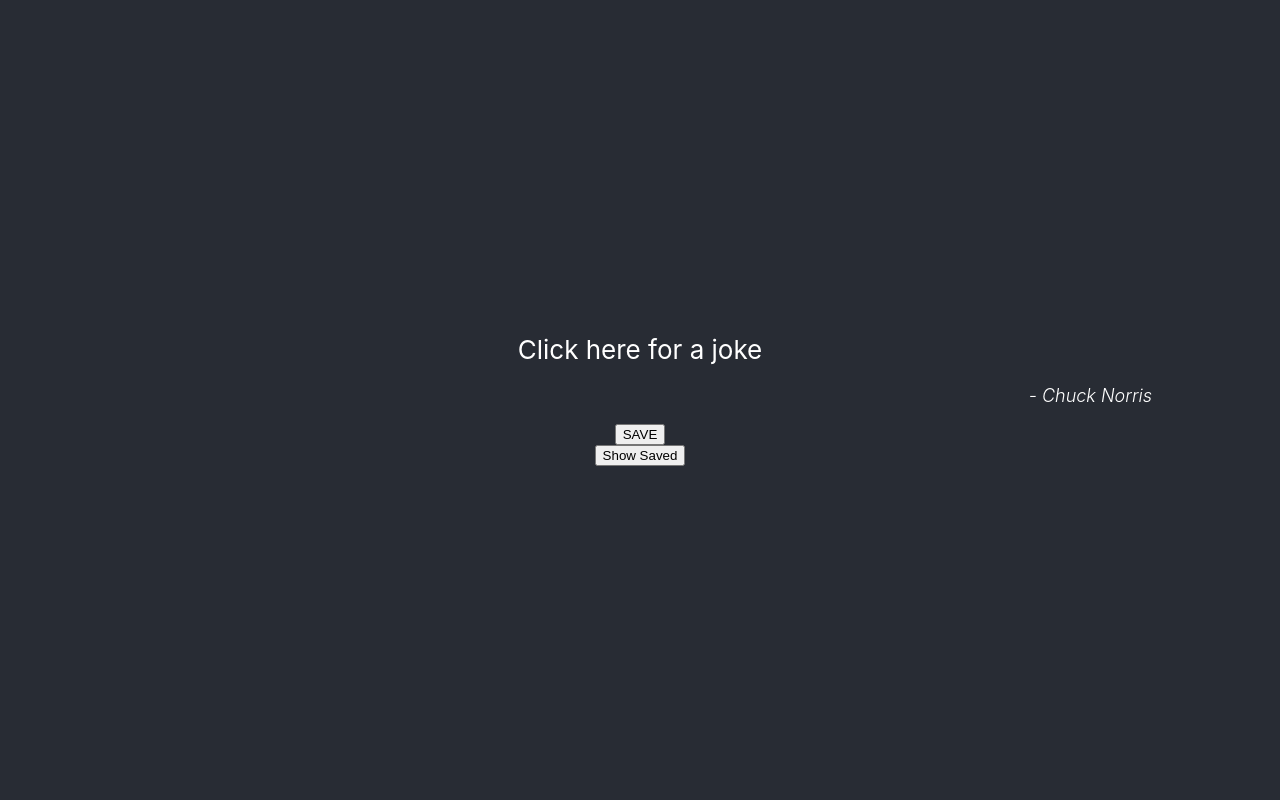
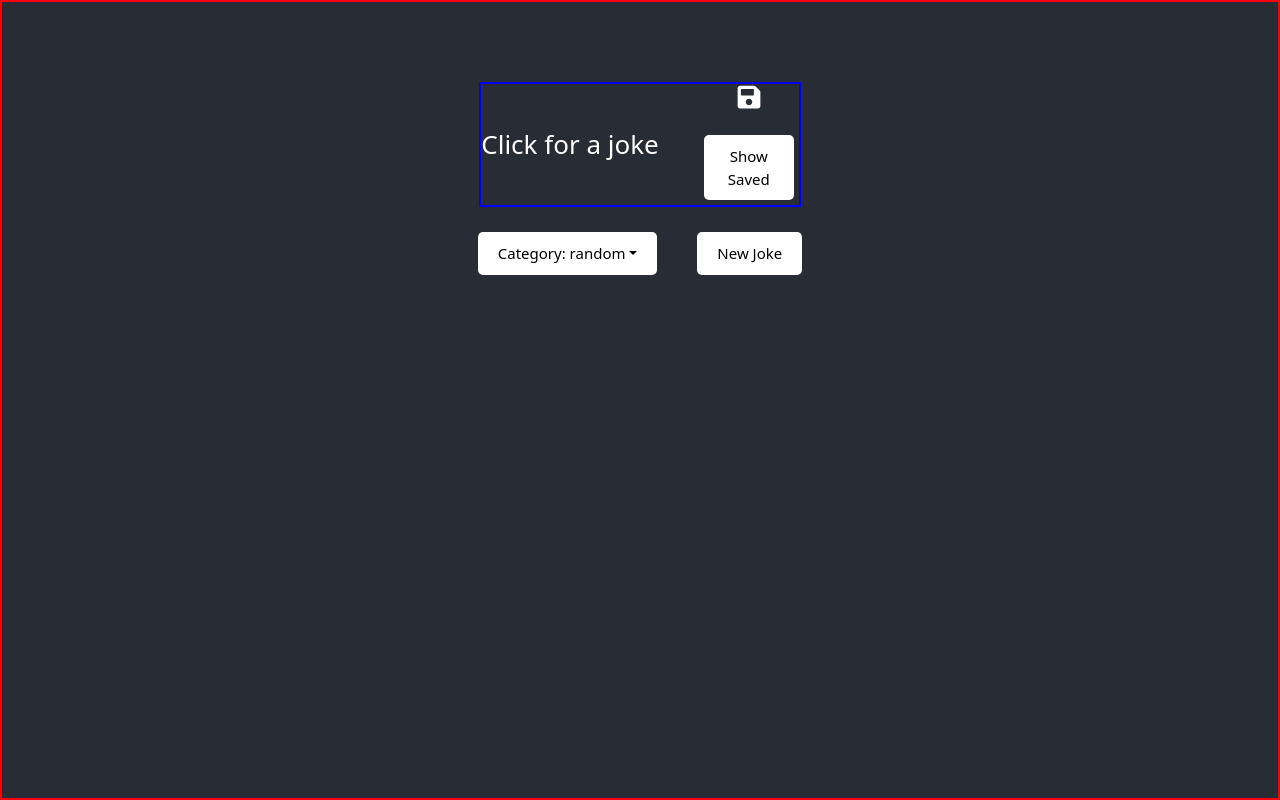
Before and after one commit to ancnnr/chuck-norris, a React (Create React App) app: page / in a window 1280 px wide. Built offline with nearby package versions, Linux system fonts and the light colour scheme; no server answers.

Commit message:
CSS changes done and then overwritten a bit by the bootstrap import (mostly font sizes) Got category drop down working. Just need new joke generation based on cat

```diff
--- a/package.json
+++ b/package.json
@@ -6,7 +6,9 @@
     "@testing-library/jest-dom": "^5.16.2",
     "@testing-library/react": "^12.1.4",
     "@testing-library/user-event": "^13.5.0",
+    "bootstrap": "^5.1.3",
     "react": "^17.0.2",
+    "react-bootstrap": "^2.2.1",
     "react-dom": "^17.0.2",
     "react-icons": "^4.3.1",
     "react-scripts": "5.0.0",
--- a/src/App.css
+++ b/src/App.css
@@ -18,21 +18,46 @@
   }
 }
 
-.App-header {
+.App-container {
   background-color: #282c34;
   min-height: 100vh;
-  padding-left: 10%;
-  padding-right: 10%;
+  padding-left: 15vw;
+  padding-right: 15vw;
+  padding-top: 10vh;
   display: flex;
   flex-direction: column;
   align-items: center;
-  justify-content: center;
+  justify-content: flex-start;
   font-size: calc(10px + 2vmin);
   color: white;
+  border: 2px solid red;
 }
 
+.saved-jokes {
+  margin-top: 20px;
+  border-radius: 10px;
+  background-color: #4e5666;
+  padding: 20px;
+  font-size: calc(1.5vh);
+}
+.save-buttons {
+  display: flex;
+  flex-direction: column;
+  justify-content: center;
+  align-items: center;
+  margin-left: 40px;
+  gap: 20px;
+  max-width: 100px;
+}
 .App-link {
   color: #61dafb;
+}
+
+.App-header {
+  display: flex;
+  justify-content:space-between;
+  align-items: center;
+  border: 2px solid blue
 }
 
 @keyframes App-logo-spin {
@@ -53,3 +78,52 @@
   text-align: right;
 
 }
+
+.btn {
+  background: #fff;
+  color: #000;
+  border: none;
+  padding: 10px 20px;
+  margin: 5px;
+  border-radius: 5px;
+  cursor: pointer;
+  text-decoration: none;
+  font-size: 15px;
+  font-family: inherit;
+}
+
+.action-bar {
+  display: flex;
+  justify-content: center;
+  align-items: center;
+  gap: 30px;
+  margin-top: 20px;
+}
+
+.btn:hover {
+  background: #000;
+  color: #fff;
+}
+.btn:focus {
+  outline: none;
+}
+
+.btn:active {
+  transform: scale(0.98);
+}
+
+.joke-saved {
+  margin: 10px;
+  padding: 10px;
+  background-color: #282c34;
+  border-radius: 10px;
+  display: flex;
+  justify-content: space-between;
+  align-items: center;
+}
+.delete {
+  justify-self: flex-end;
+}
+h3 {
+  display: block;
+}
--- a/src/App.js
+++ b/src/App.js
@@ -1,7 +1,11 @@
+import 'bootstrap/dist/css/bootstrap.min.css';
 import './App.css';
 import { useState } from 'react'
 import Jokes from './components/Jokes'
 import CatLoad from './components/CatLoad'
+import { FaSave } from 'react-icons/fa'
+import ActionBar from './components/ActionBar'
+
 
 function App() {
 
@@ -12,6 +16,8 @@ function App() {
   const [savedJokes, setSavedJokes] = useState([])
 
   const[categories, setCategories] = useState()
+
+  const[catChosen, setCatChosen] = useState("random")
 
   const pullCategories = () => {
     const xhr = new XMLHttpRequest()
@@ -24,6 +30,9 @@ function App() {
     xhr.send()
   }
 
+  const chooseCategory = (cat) => {
+    setCatChosen(cat)
+  }
   const pullJoke = () => {
     const xhr = new XMLHttpRequest()
 
@@ -41,7 +50,7 @@ const saveJoke = () => {
   let duplicates = false
 
   savedJokes.map((joke) => {
-    if(joke.value == jokes.value)
+    if(joke.value === jokes.value)
     {
       duplicates = true
     }
@@ -51,7 +60,6 @@ const saveJoke = () => {
   {
     jokes.key=savedJokes.length+1
     setSavedJokes([...savedJokes,jokes])
-    console.log(categories)
   }
 
 }
@@ -71,16 +79,24 @@ const toggleSavedJokes = () => {
   return (
     <div className="App">
       <CatLoad cat={ pullCategories }/>
-      <header className="App-header">
-        <div onClick={pullJoke}>{ jokes ? jokes.value : 'Click here for a joke' }</div>
-        <p className="author">
-          - Chuck Norris
-        </p>
-        <button onClick={saveJoke}>SAVE</button>
-        <button onClick={toggleSavedJokes}>Show Saved</button>
+      <header className="App-container">
+        <div className="App-header">
+          <div onClick={pullJoke}>{ jokes ? jokes.value : 'Click for a joke' }</div>
+          <div className="save-buttons">
+            <FaSave onClick={() => {saveJoke()}} style={{ color: 'white', cursor: 'pointer' }} />
+            {showSaved ? <button className="btn" onClick={toggleSavedJokes}>Hide Saved</button> :
+            <button className="btn" onClick={toggleSavedJokes}>Show Saved</button>}
+          </div>
+        </div>
 
-        {showSaved && <Jokes savedJokes={savedJokes} onDelete={deleteJoke} /> }
-        {showSaved && savedJokes.length == 0 ? 'No Saved Jokes to Show' : ''}
+        <ActionBar catChosen={catChosen} chooseCat={chooseCategory} onJoke={pullJoke}/>
+
+        {showSaved ?
+        <div className="saved-jokes">
+          {<Jokes savedJokes={savedJokes} onDelete={deleteJoke} /> }
+          {savedJokes.length === 0 ? 'No Saved Jokes to Show' : ''}
+        </div> : ''}
+
       </header>
     </div>
   );
--- /dev/null
+++ b/src/components/ActionBar.js
@@ -0,0 +1,37 @@
+import DropdownButton from 'react-bootstrap/DropdownButton'
+import Dropdown from 'react-bootstrap/Dropdown'
+
+const ActionBar = ({ catChosen, chooseCat, onJoke}) => {
+
+
+    const handleSelect = (e) => {
+        console.log(e)
+        chooseCat(e)
+        }
+
+  return (
+    <div className="action-bar">
+        <DropdownButton id="dropdown-basic-button" onSelect={handleSelect} title={"Category: " + catChosen}>
+            <Dropdown.Item eventKey='animal'>animal</Dropdown.Item>
+            <Dropdown.Item eventKey='career'>career</Dropdown.Item>
+            <Dropdown.Item eventKey='celebrity'>celebrity</Dropdown.Item>
+            <Dropdown.Item eventKey='explicit'>explicit</Dropdown.Item>
+            <Dropdown.Item eventKey='dev'>dev</Dropdown.Item>
+            <Dropdown.Item eventKey='fashion'>fashion</Dropdown.Item>
+            <Dropdown.Item eventKey='food'>food</Dropdown.Item>
+            <Dropdown.Item eventKey='history'>history</Dropdown.Item>
+            <Dropdown.Item eventKey='money'>money</Dropdown.Item>
+            <Dropdown.Item eventKey='movie'>movie</Dropdown.Item>
+            <Dropdown.Item eventKey='music'>music</Dropdown.Item>
+            <Dropdown.Item eventKey='political'>political</Dropdown.Item>
+            <Dropdown.Item eventKey='religion'>religion</Dropdown.Item>
+            <Dropdown.Item eventKey='science'>science</Dropdown.Item>
+            <Dropdown.Item eventKey='sport'>sport</Dropdown.Item>
+            <Dropdown.Item eventKey='travel'>travel</Dropdown.Item>
+        </DropdownButton>
+        <button className="btn" onClick={onJoke}>New Joke</button>
+    </div>
+  )
+}
+
+export default ActionBar
--- a/src/components/Joke.js
+++ b/src/components/Joke.js
@@ -3,8 +3,9 @@ import { FaTimes } from 'react-icons/fa'
 const Joke = ({ jokeText, onDelete }) => {
 
   return (
-        <div>
-            <h3>{ jokeText } <FaTimes onClick={() => onDelete(jokeText)} style={{ color: 'red', cursor: 'pointer' }} /></h3>
+        <div className="joke-saved">
+            <h3>{ jokeText } </h3>
+            <FaTimes className="delete" onClick={() => onDelete(jokeText)} style={{ color: 'red', cursor: 'pointer' }} />
         </div>
     )
   }
--- a/src/components/Jokes.js
+++ b/src/components/Jokes.js
@@ -4,7 +4,7 @@ const Jokes = ( { savedJokes, onDelete }) => {
   return (
     <>
         {savedJokes.map((joke) => (
-            <Joke key={joke.key} cat={joke.categories} jokeText={joke.value} onDelete={onDelete}/>
+            <Joke key={joke.id} cat={joke.categories} jokeText={joke.value} onDelete={onDelete}/>
 
         ))}
     </>
--- a/src/index.css
+++ b/src/index.css
@@ -1,13 +1,112 @@
-body {
+@import url('https://fonts.googleapis.com/css2?family=Poppins:wght@300;400&display=swap');
+
+* {
+  box-sizing: border-box;
   margin: 0;
-  font-family: -apple-system, BlinkMacSystemFont, 'Segoe UI', 'Roboto', 'Oxygen',
-    'Ubuntu', 'Cantarell', 'Fira Sans', 'Droid Sans', 'Helvetica Neue',
-    sans-serif;
-  -webkit-font-smoothing: antialiased;
-  -moz-osx-font-smoothing: grayscale;
+  padding: 0;
 }
 
-code {
-  font-family: source-code-pro, Menlo, Monaco, Consolas, 'Courier New',
-    monospace;
+body {
+  font-family: 'Poppins', sans-serif;
 }
+
+.container {
+  max-width: 500px;
+  margin: 30px auto;
+  overflow: auto;
+  min-height: 300px;
+  border: 1px solid steelblue;
+  padding: 30px;
+  border-radius: 5px;
+}
+
+.header {
+  display: flex;
+  justify-content: space-between;
+  align-items: center;
+  margin-bottom: 20px;
+}
+
+.btn {
+  display: inline-block;
+  background: #000;
+  color: #fff;
+  border: none;
+  padding: 10px 20px;
+  margin: 5px;
+  border-radius: 5px;
+  cursor: pointer;
+  text-decoration: none;
+  font-size: 15px;
+  font-family: inherit;
+}
+
+.btn:focus {
+  outline: none;
+}
+
+.btn:active {
+  transform: scale(0.98);
+}
+
+.btn-block {
+  display: block;
+  width: 100%;
+}
+
+.task {
+  background: #f4f4f4;
+  margin: 5px;
+  padding: 10px 20px;
+  cursor: pointer;
+}
+
+.task.reminder {
+  border-left: 5px solid green;
+}
+
+.task h3 {
+  display: flex;
+  align-items: center;
+  justify-content: space-between;
+}
+
+.add-form {
+  margin-bottom: 40px;
+}
+
+.form-control {
+  margin: 20px 0;
+}
+
+.form-control label {
+  display: block;
+}
+
+.form-control input {
+  width: 100%;
+  height: 40px;
+  margin: 5px;
+  padding: 3px 7px;
+  font-size: 17px;
+}
+
+.form-control-check {
+  display: flex;
+  align-items: center;
+  justify-content: space-between;
+}
+
+.form-control-check label {
+  flex: 1;
+}
+
+.form-control-check input {
+  flex: 2;
+  height: 20px;
+}
+
+footer {
+  margin-top: 30px;
+  text-align: center;
+}
```
Also changed, not shown: src/components/Category.js (added, +15 -0 lines), src/components/Header.js (added, +35 -0 lines), src/components/Button.js (added), 1 other file (tests, documents, lock files or other folders).
